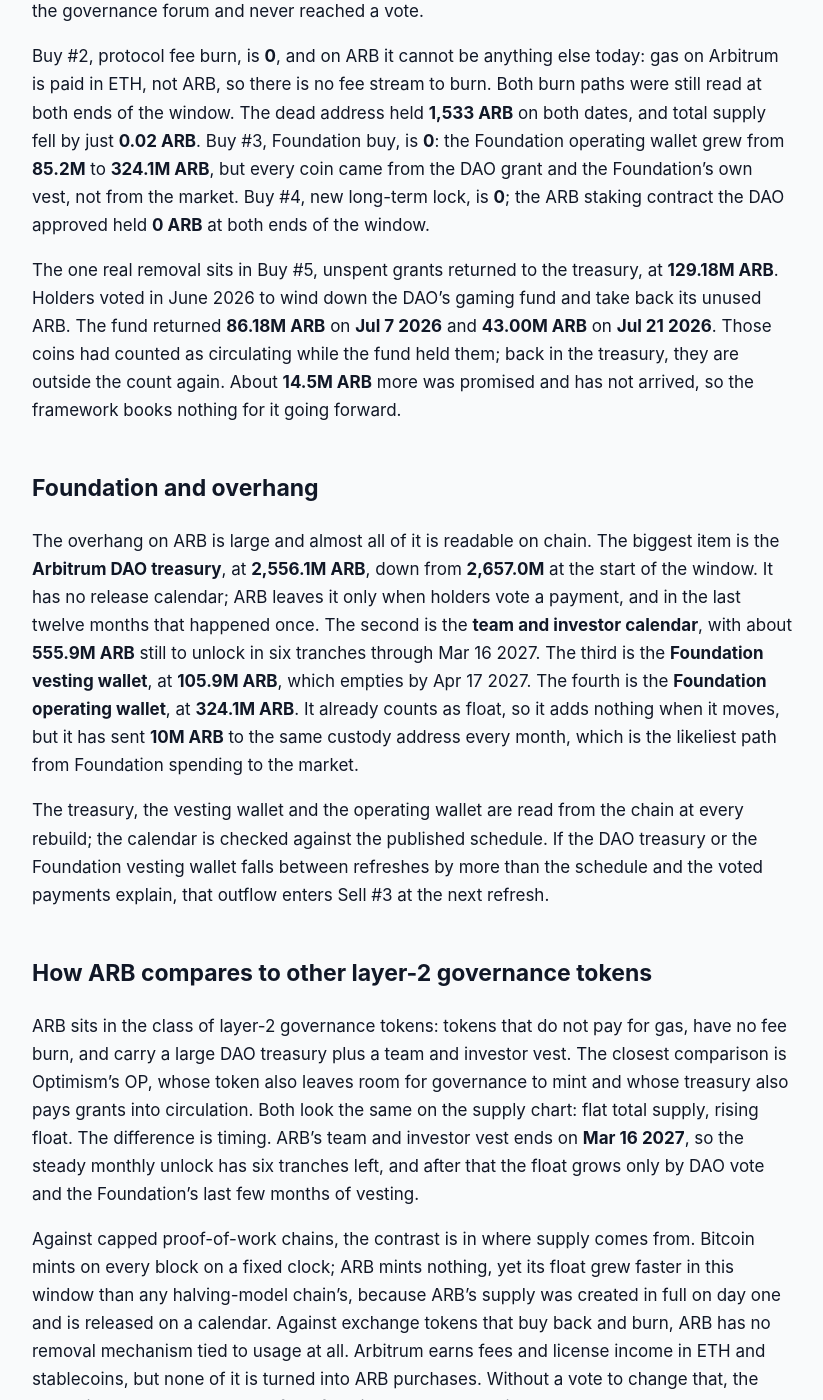
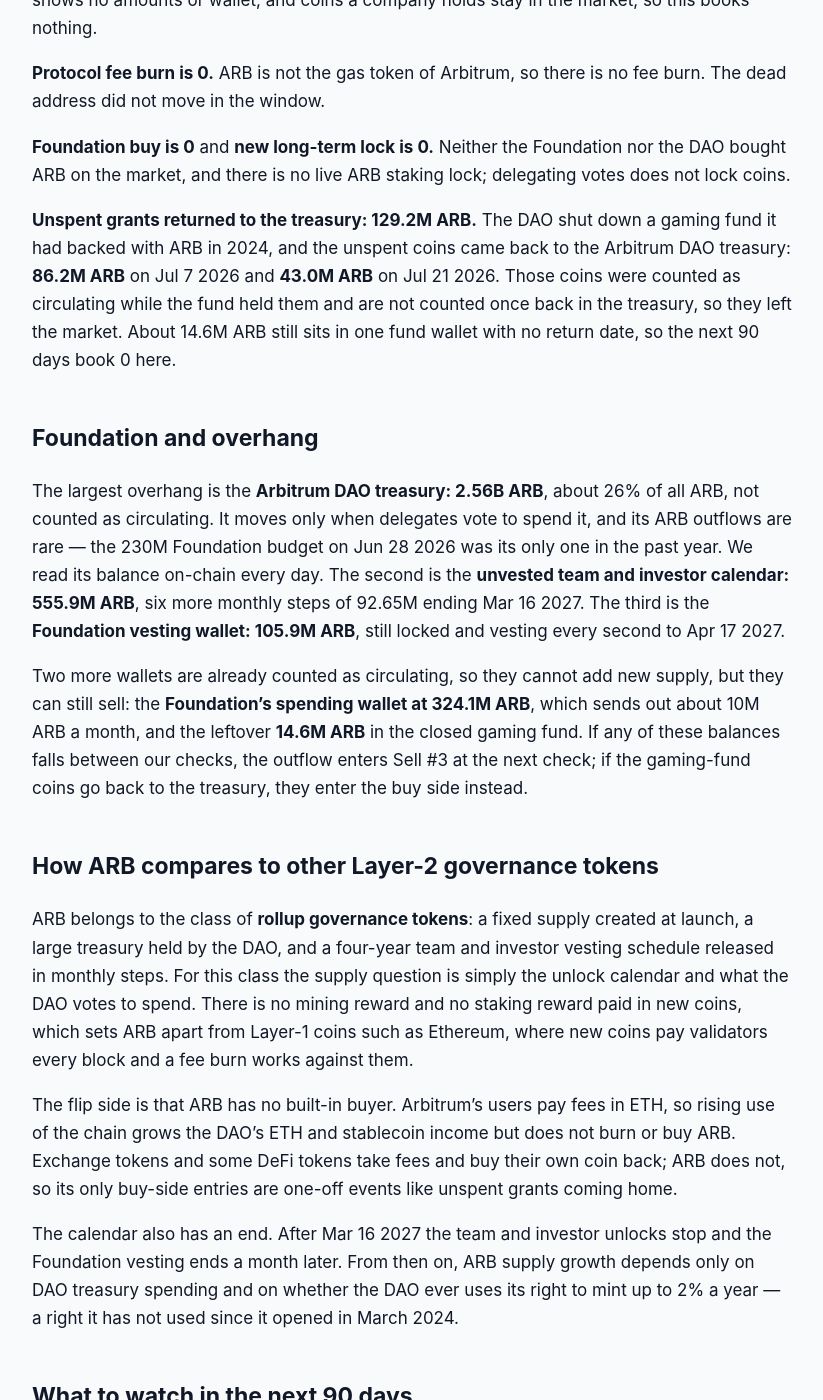
Before and after one commit to jeevansongmy-spec/mrnasdog-articles, a Jekyll site: the page built from crypto/arb-pressure-framework.md, in a window 1280 px wide and 1400 px high, scrolled down 1766 px. Shown: the whole window, without its empty margins (228-1051 px from the left). Built offline with Jekyll 4.4.1, drawn with Linux system fonts in a browser that asks for light colours; some of the changed text lies outside the part shown.

Commit message:
publish: crypto/arb-pressure-framework

```diff
--- a/crypto/arb-pressure-framework.md
+++ b/crypto/arb-pressure-framework.md
@@ -1,6 +1,6 @@
 ---
 title:         "ARB Inflation Analysis · September 2026 · Supply growing · projected to keep growing"
-description:   "ARB supply grew 6.30% in 90 days as team, investor and Foundation unlocks and a 230M ARB DAO grant hit the market. Next 90 days: +4.73%. See the full ledger."
+description:   "ARB supply grows with no minting: unlocks put 311.5M ARB on the market in 90 days, 129.2M went back to the DAO. Net +2.69%, with +4.73% projected next."
 canonical_url: "https://mrnasdog.com/research/arb/inflation"
 tags:          ["crypto", "arb", "arbitrum", "layer-2"]
 published:     true
@@ -10,46 +10,52 @@ Originally published at [ARB Inflation Analysis · September 2026 · Supply grow
 
 # ARB Inflation Analysis · September 2026 · Supply growing · projected to keep growing
 
-ARB supply is growing and is projected to keep growing, even though Arbitrum has not minted a single new ARB since launch. The Pressure Framework reads ARB at **+6.30%** over the last 90 days and **+4.73%** over the next 90, against a monitor reading of **+6.52%**. Every point of it is existing ARB moving into the market: **556.8M ARB** of sell pressure from monthly team and investor unlocks, the Arbitrum Foundation's own vest and a **230M ARB** DAO grant, set against **129.2M ARB** of unspent grant money that went back to the DAO treasury. The supply ceiling is **10,000M ARB**, and the DAO can raise it by 2% a year only by vote.
+ARB, the governance token of Arbitrum, is inflationary on its tradable supply even though no new ARB is ever minted. Over the last 90 days **311.5M ARB** left locked buckets and entered the market — **277.9M** from the monthly team and investor unlock and **33.6M** from the Arbitrum Foundation's vesting wallet — while **129.2M ARB** of unspent grants went back into the Arbitrum DAO treasury. Net, the circulating supply grew **+2.69%**, and the next 90 days point to **+4.73%**, because three more 92.65M unlocks are dated and nothing is scheduled to take coins out. The whole schedule ends on **Mar 16 2027**; after that, only the DAO treasury can add ARB to the market.
 
 ## The verdict, in one paragraph
 
-Against a circulating base of **6,785.6M ARB**, the framework books **556.8M ARB** of sell pressure and **129.2M ARB** of buy pressure over the trailing 90 days, a net of **+6.30%**. For the next 90 days it projects **321.0M ARB** of sell pressure and nothing on the buy side, a net of **+4.73%**. The inflation monitor reads **+6.52%** for the same window, a gap of **0.21 percentage points**. That is inside the framework's 0.5-point tolerance, so the overview page carries no warning chip. The label for ARB: **a non-minting governance token whose float grows on unlock calendars and DAO votes**.
+Our reading of ARB for the last 90 days is **+2.69%** net new circulating supply (311.5M ARB in, 129.2M ARB out, on a circulating base of 6.79B ARB). The inflation monitor reads **+6.69%** for roughly the same 90 days, a gap of **4.00 percentage points**, which is above our 0.5-point limit, so the page carries a ⚠ monitor gap note. The gap has one clear cause: on Jun 28 2026 the Arbitrum DAO paid **230M ARB** to the Arbitrum Foundation for its 2027 budget, three days before our window opens, and the supply figure the monitor reads only counted that payment on Jul 20 2026, inside its own window. Remove those 230M and the two reads sit about 0.4 points apart. For the next 90 days we project **+4.73%** (321.0M ARB unlocking, nothing leaving). ARB is a **vesting-driven governance token**: its supply grows by schedule, not by minting.
 
 ## Sell pressure: where new ARB comes from
 
-It does not come from minting. Sell #1, protocol inflation, is **0**. The ARB token on Arbitrum One has been minted exactly once, **10,000M ARB** at launch in March 2023, and a full scan of the token's history finds no second mint. Total supply read **9,999,998,977.63** at the start of the window and **9,999,998,977.61** at the end; the only change was **0.02 ARB** that a holder burned. There is one real caveat. The token contract gives the Arbitrum DAO a right to mint up to **2%** of supply once a year, about **200M ARB**. That right has been open since **Mar 15 2024**and has never been used; the contract's next-mint date has not moved since launch. A DAO vote could use it, so this row is watched, not closed.
+**Protocol inflation is 0.** All 10B ARB were created once, at launch in March 2023. The token contract lets the Arbitrum DAO mint up to 2% more per year by a constitutional vote, but that function has never been used — the earliest allowed mint date, Mar 15 2024, has never moved — and no mint vote is open. Total ARB supply even slipped by a fraction of a coin this window, from a holder burn.
 
-Sell #2, vesting unlocks, is **326.84M ARB** and comes from two schedules. The first is the team, adviser and investor calendar: one quarter of those allocations unlocked on Mar 16 2024, and the rest unlocks in 36 equal monthly tranches of about **92.65M ARB** on the 16th of each month until **Mar 16 2027**. Three tranches landed in this window, on Jul 16, Aug 16 and Sep 16 2026, for **277.94M ARB**. These coins are held with custodians rather than in a vesting contract, so the published calendar is the measure. The second is the Arbitrum Foundation's vesting wallet, which holds the Foundation's 700M ARB budget and releases it in a straight line until **Apr 17 2027**. It paid **48.90M ARB**into the Foundation's operating wallet in four monthly releases, and its balance fell by exactly that amount.
+**Vesting unlocks are 311.5M ARB, the whole sell side.** Team, contributor and investor coins — 44.47% of supply — unlocked a quarter at the Mar 16 2024 cliff and the rest in 36 equal monthly steps of about **92.65M ARB**. Three steps fell in this window, on Jul 16, Aug 16 and Sep 16 2026, for **277.9M ARB**. Part of this allocation sits in on-chain Arbitrum vesting wallets, where the schedule and the payouts can be read directly; the rest vests in custody. The Arbitrum Foundation's own 700M ARB vest every second over four years, to Apr 17 2027; its vesting wallet paid out **33.6M ARB** this window in three transfers. Next 90 days: three more monthly unlocks (Oct 16, Nov 16 and Dec 16 2026) plus about **43.1M ARB** of Foundation vesting, **321.0M ARB** in all.
 
-Sell #3, Foundation and unscheduled unlocks, is **230.00M ARB**. On **Jun 28 2026** the Arbitrum DAO treasury paid 230M ARB to the Arbitrum Foundation, the ARB part of the Foundation's 2027 operating budget that token holders approved in an on-chain vote closing **Jun 25 2026**. The DAO treasury sits outside the circulating count, and the Foundation's operating wallet sits inside it, so this grant is new supply reaching the market. It was the treasury's only ARB payment in the window. Sell #4, long-term locked or bankruptcy, is **0**: ARB has no bankruptcy estate, no trustee and no court-ordered distribution.
+**Foundation and unscheduled unlocks are 0.** The Arbitrum DAO treasury paid out no ARB in the window. Its last payment, the 230M ARB Foundation budget, went out on Jun 28 2026, just before the window opened, and no new ARB payment is voted or pending, so nothing is booked for the next 90 days either.
+
+**Long-term locked or bankruptcy is 0.** There is no estate, no trustee and no long lock releasing ARB.
 
 ## Buy pressure: where new ARB goes
 
-Buy #1, programmatic buyback, is **0**. The Arbitrum DAO runs no buyback. Offchain Labs, the company that builds Arbitrum, has said since Mar 2025 that it buys ARB for its own treasury, but it names no wallet and no amount, and coins held by a company already count as float, so that buying moves nothing out of the market. A bond-funded buyback idea was discussed on the governance forum and never reached a vote.
+**Programmatic buyback is 0.** No contract buys ARB. Arbitrum's fees are paid in ETH and flow to the DAO, not into ARB buying. The company that builds Arbitrum said in March 2025 that it buys ARB for its own treasury under a set plan, and repeated it in December 2025, but it shows no amounts or wallet, and coins a company holds stay in the market, so this books nothing.
 
-Buy #2, protocol fee burn, is **0**, and on ARB it cannot be anything else today: gas on Arbitrum is paid in ETH, not ARB, so there is no fee stream to burn. Both burn paths were still read at both ends of the window. The dead address held **1,533 ARB** on both dates, and total supply fell by just **0.02 ARB**. Buy #3, Foundation buy, is **0**: the Foundation operating wallet grew from **85.2M** to **324.1M ARB**, but every coin came from the DAO grant and the Foundation's own vest, not from the market. Buy #4, new long-term lock, is **0**; the ARB staking contract the DAO approved held **0 ARB** at both ends of the window.
+**Protocol fee burn is 0.** ARB is not the gas token of Arbitrum, so there is no fee burn. The dead address did not move in the window.
 
-The one real removal sits in Buy #5, unspent grants returned to the treasury, at **129.18M ARB**. Holders voted in June 2026 to wind down the DAO's gaming fund and take back its unused ARB. The fund returned **86.18M ARB** on **Jul 7 2026** and **43.00M ARB** on **Jul 21 2026**. Those coins had counted as circulating while the fund held them; back in the treasury, they are outside the count again. About **14.5M ARB** more was promised and has not arrived, so the framework books nothing for it going forward.
+**Foundation buy is 0** and **new long-term lock is 0.** Neither the Foundation nor the DAO bought ARB on the market, and there is no live ARB staking lock; delegating votes does not lock coins.
+
+**Unspent grants returned to the treasury: 129.2M ARB.** The DAO shut down a gaming fund it had backed with ARB in 2024, and the unspent coins came back to the Arbitrum DAO treasury: **86.2M ARB** on Jul 7 2026 and **43.0M ARB** on Jul 21 2026. Those coins were counted as circulating while the fund held them and are not counted once back in the treasury, so they left the market. About 14.6M ARB still sits in one fund wallet with no return date, so the next 90 days book 0 here.
 
 ## Foundation and overhang
 
-The overhang on ARB is large and almost all of it is readable on chain. The biggest item is the **Arbitrum DAO treasury**, at **2,556.1M ARB**, down from **2,657.0M** at the start of the window. It has no release calendar; ARB leaves it only when holders vote a payment, and in the last twelve months that happened once. The second is the **team and investor calendar**, with about **555.9M ARB** still to unlock in six tranches through Mar 16 2027. The third is the **Foundation vesting wallet**, at **105.9M ARB**, which empties by Apr 17 2027. The fourth is the **Foundation operating wallet**, at **324.1M ARB**. It already counts as float, so it adds nothing when it moves, but it has sent **10M ARB** to the same custody address every month, which is the likeliest path from Foundation spending to the market.
+The largest overhang is the **Arbitrum DAO treasury: 2.56B ARB**, about 26% of all ARB, not counted as circulating. It moves only when delegates vote to spend it, and its ARB outflows are rare — the 230M Foundation budget on Jun 28 2026 was its only one in the past year. We read its balance on-chain every day. The second is the **unvested team and investor calendar: 555.9M ARB**, six more monthly steps of 92.65M ending Mar 16 2027. The third is the **Foundation vesting wallet: 105.9M ARB**, still locked and vesting every second to Apr 17 2027.
 
-The treasury, the vesting wallet and the operating wallet are read from the chain at every rebuild; the calendar is checked against the published schedule. If the DAO treasury or the Foundation vesting wallet falls between refreshes by more than the schedule and the voted payments explain, that outflow enters Sell #3 at the next refresh.
+Two more wallets are already counted as circulating, so they cannot add new supply, but they can still sell: the **Foundation's spending wallet at 324.1M ARB**, which sends out about 10M ARB a month, and the leftover **14.6M ARB** in the closed gaming fund. If any of these balances falls between our checks, the outflow enters Sell #3 at the next check; if the gaming-fund coins go back to the treasury, they enter the buy side instead.
 
-## How ARB compares to other layer-2 governance tokens
+## How ARB compares to other Layer-2 governance tokens
 
-ARB sits in the class of layer-2 governance tokens: tokens that do not pay for gas, have no fee burn, and carry a large DAO treasury plus a team and investor vest. The closest comparison is Optimism's OP, whose token also leaves room for governance to mint and whose treasury also pays grants into circulation. Both look the same on the supply chart: flat total supply, rising float. The difference is timing. ARB's team and investor vest ends on **Mar 16 2027**, so the steady monthly unlock has six tranches left, and after that the float grows only by DAO vote and the Foundation's last few months of vesting.
+ARB belongs to the class of **rollup governance tokens**: a fixed supply created at launch, a large treasury held by the DAO, and a four-year team and investor vesting schedule released in monthly steps. For this class the supply question is simply the unlock calendar and what the DAO votes to spend. There is no mining reward and no staking reward paid in new coins, which sets ARB apart from Layer-1 coins such as Ethereum, where new coins pay validators every block and a fee burn works against them.
 
-Against capped proof-of-work chains, the contrast is in where supply comes from. Bitcoin mints on every block on a fixed clock; ARB mints nothing, yet its float grew faster in this window than any halving-model chain's, because ARB's supply was created in full on day one and is released on a calendar. Against exchange tokens that buy back and burn, ARB has no removal mechanism tied to usage at all. Arbitrum earns fees and license income in ETH and stablecoins, but none of it is turned into ARB purchases. Without a vote to change that, the only thing that takes ARB out of the float is a program handing unspent money back.
+The flip side is that ARB has no built-in buyer. Arbitrum's users pay fees in ETH, so rising use of the chain grows the DAO's ETH and stablecoin income but does not burn or buy ARB. Exchange tokens and some DeFi tokens take fees and buy their own coin back; ARB does not, so its only buy-side entries are one-off events like unspent grants coming home.
+
+The calendar also has an end. After Mar 16 2027 the team and investor unlocks stop and the Foundation vesting ends a month later. From then on, ARB supply growth depends only on DAO treasury spending and on whether the DAO ever uses its right to mint up to 2% a year — a right it has not used since it opened in March 2024.
 
 ## What to watch in the next 90 days
 
-First, the three team and investor tranches on **Oct 16 2026**, **Nov 16 2026** and **Dec 16 2026**, about **92.65M ARB** each, which make up most of the **+4.73%** forecast. Second, the Foundation vesting wallet, which should release about **43.09M ARB** by **Dec 22 2026** on its straight-line schedule. Third, Arbitrum DAO votes: no ARB payment from the treasury is on the ballot today, but any new grant program paid in ARB would land in Sell #3 the day it executes. Fourth, the last **14.5M ARB** the gaming fund still owes the treasury; if it arrives, it lowers the reading. Fifth, the DAO's 2% mint right, which has sat unused since Mar 15 2024; any vote to use it would add up to about **200M ARB** at once.
+**Oct 16 2026** — the next team and investor unlock, about 92.65M ARB. **Nov 16 2026** and **Dec 16 2026** — two more of the same size. Any DAO vote that pays ARB out of the treasury would add to the sell side on the day it is paid. Any vote to use the 2% yearly mint would add new ARB for the first time since launch. And if the last 14.6M ARB from the closed gaming fund returns to the treasury, it would count on the buy side.
 
 ## Summary
 
-The MrNasdog Pressure Framework reads ARB at **+6.30%** over the trailing 90 days and **+4.73%** projected forward: supply growing, projected to keep growing. Arbitrum mints no new ARB; the growth comes from a team and investor calendar releasing about **92.65M ARB** a month until Mar 2027, the Foundation's vest, and DAO votes that pay ARB out of a **2,556.1M ARB** treasury. The key risk is that the treasury is far larger than anything left on the calendar, and only votes decide when it moves. The ceiling is **10,000M ARB**, and the DAO's 2% yearly mint right has never been used.
+ARB grew its circulating supply by **+2.69%** over the last 90 days and is projected to grow **+4.73%** over the next 90, with no minting at all: the growth is the Arbitrum team and investor vesting calendar, 92.65M ARB a month, plus the Arbitrum Foundation's steady vesting. The only coins taken out were 129.2M ARB of unspent grants returned to the DAO treasury, a one-off. The key risk is the 2.56B ARB DAO treasury, which can add supply whenever delegates vote to spend it. The ceiling is fixed at 10B ARB unless the DAO votes to mint, and the unlock calendar ends on Mar 16 2027.
 
-MrNasdog Pressure Framework analysis of ARB, Metric 1 — Inflation. Data + explanation only. Not financial advice. Updated Sep 23 2026.
+*MrNasdog Pressure Framework analysis of ARB, Metric 1 — Inflation. Data + explanation only. Not financial advice. Checked Sep 29 2026.*
```
